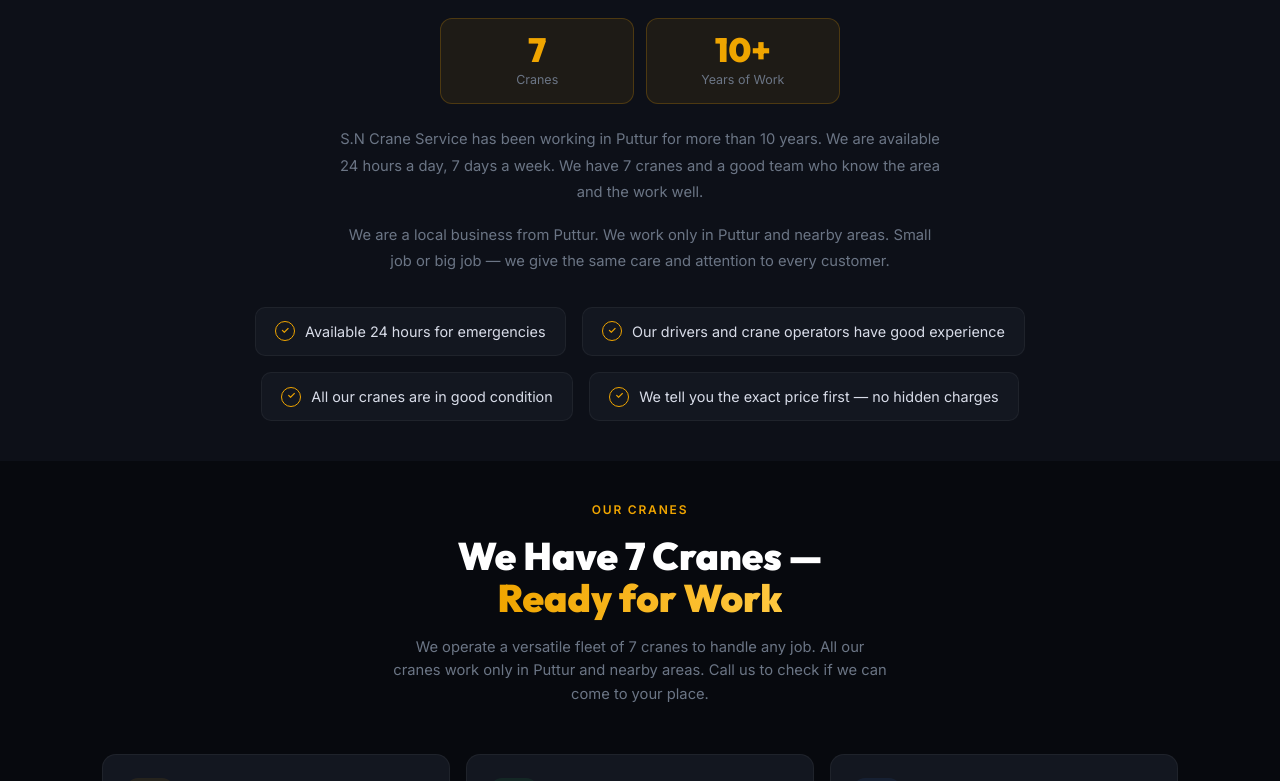
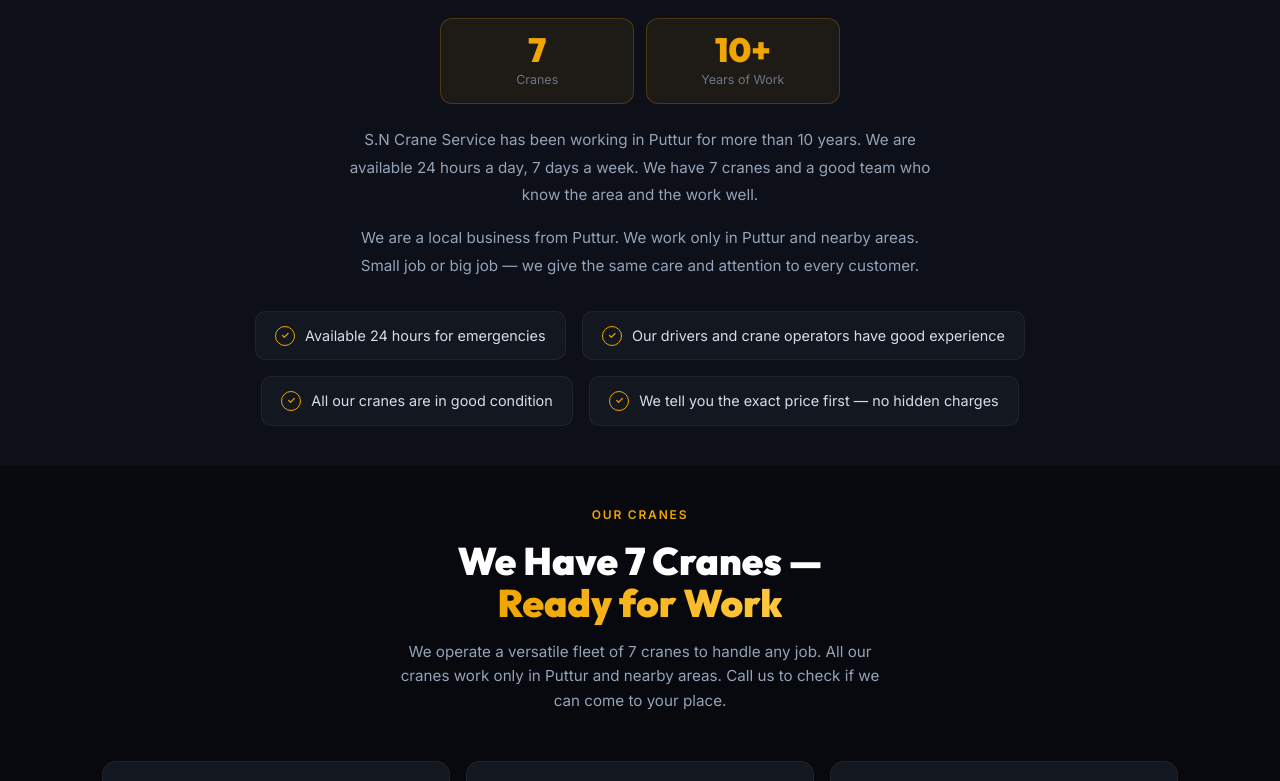
Before and after one commit to sampathkulal400-sketch/Nandaneshwara-Cranes, a React (Vite) app: page / in a window 1280 px wide. Shown: the part 980-1761 px from the top of the page. Built offline with nearby package versions, Linux system fonts and the light colour scheme.

Commit message:
Improve description paragraph text contrast across sections

```diff
--- a/src/components/About.jsx
+++ b/src/components/About.jsx
@@ -54,10 +54,10 @@ export default function About() {
             </div>
 
             <div className="reveal d2" style={{ display: 'flex', flexDirection: 'column', alignItems: 'center' }}>
-              <p style={{ color: '#6b7585', lineHeight: 1.8, marginBottom: '1rem', fontSize: '.92rem', maxWidth: 600 }}>
+              <p style={{ color: '#94a3b8', lineHeight: 1.8, marginBottom: '1rem', fontSize: '0.95rem', maxWidth: 600 }}>
                 {t('about_p1')}
               </p>
-              <p style={{ color: '#6b7585', lineHeight: 1.8, marginBottom: '2rem', fontSize: '.92rem', maxWidth: 600 }}>
+              <p style={{ color: '#94a3b8', lineHeight: 1.8, marginBottom: '2rem', fontSize: '0.95rem', maxWidth: 600 }}>
                 {t('about_p2')}
               </p>
             </div>
--- a/src/components/Fleet.jsx
+++ b/src/components/Fleet.jsx
@@ -27,7 +27,7 @@ export default function Fleet() {
             <span className="gold-text">{t('fleet_title_2')}</span>
           </h2>
           <p className="reveal d2" style={{
-            color: '#6b7585', maxWidth: 500, margin: '0 auto', fontSize: '0.92rem',
+            color: '#94a3b8', maxWidth: 500, margin: '0 auto', fontSize: '0.95rem',
             lineHeight: 1.6,
           }}>
             {t('fleet_desc')}
--- a/src/components/Services.jsx
+++ b/src/components/Services.jsx
@@ -40,7 +40,7 @@ export default function Services() {
             {t('serv_title_1')}<span className="gold-text">{t('serv_title_2')}</span>
           </h2>
           <p style={{
-            color: '#6b7585', maxWidth: 500, margin: '0 auto', fontSize: '0.92rem',
+            color: '#94a3b8', maxWidth: 500, margin: '0 auto', fontSize: '0.95rem',
             lineHeight: 1.6,
           }}>
             {t('serv_desc')}
```
